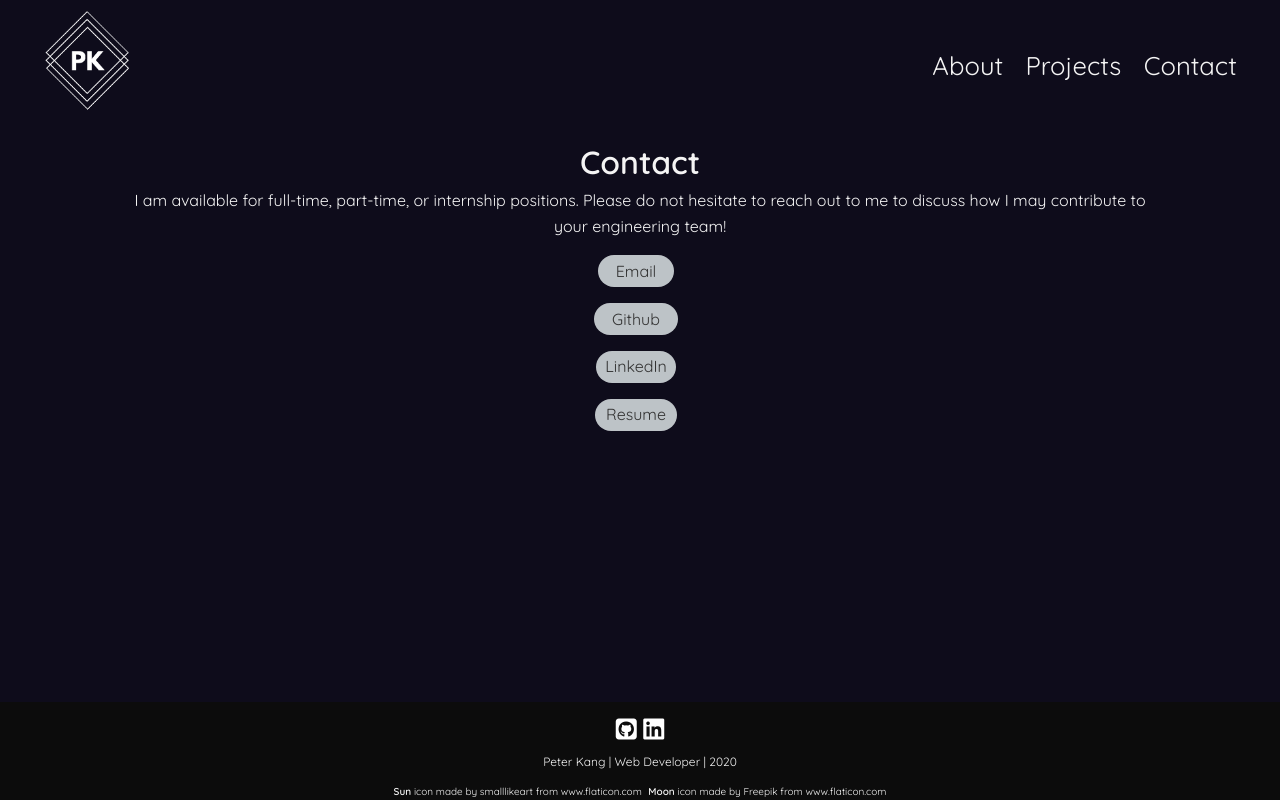
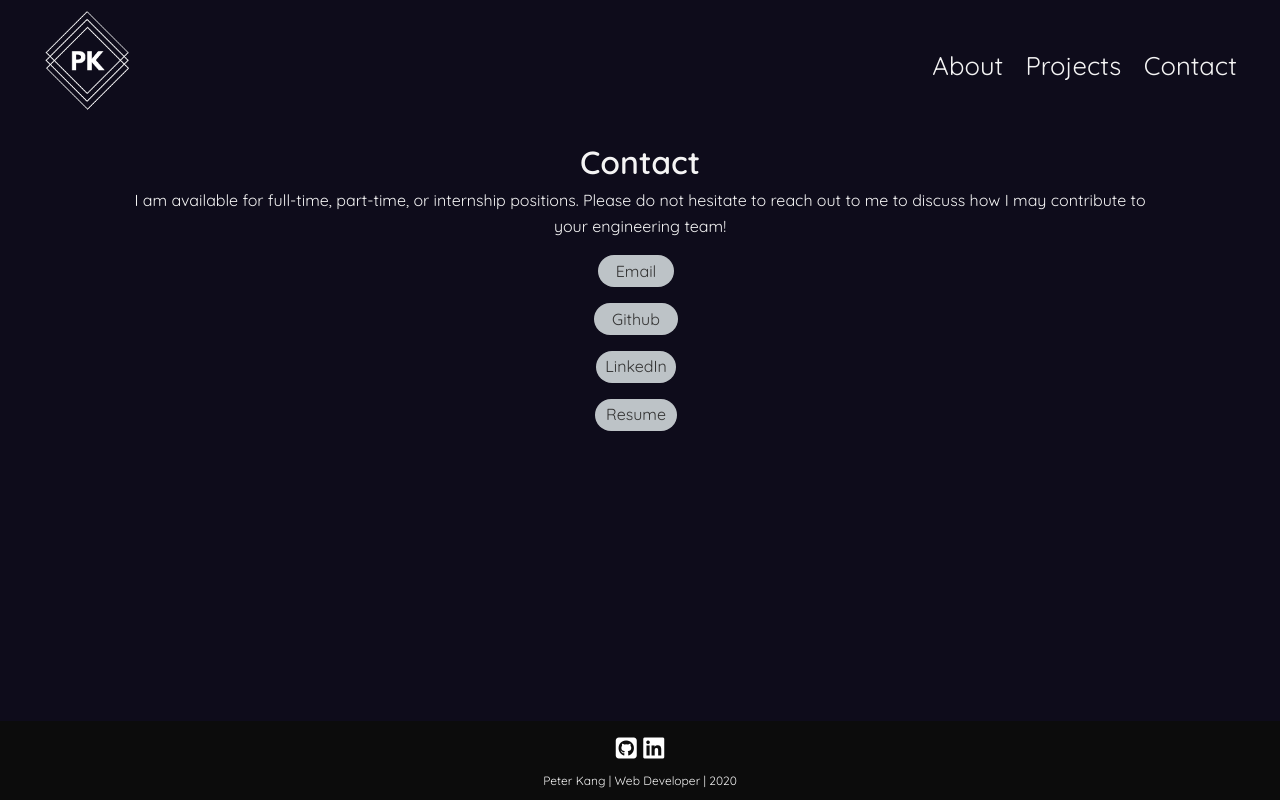
Before and after one commit to pswk1/pk-portfolio, a React (Create React App) app: page /contact in a window 1280 px wide. Built offline with nearby package versions, Linux system fonts and the light colour scheme; the HTML template or start-up script is replaced by a standard one.

Commit message:
temp theme fix

```diff
--- a/src/components/layout/Footer.js
+++ b/src/components/layout/Footer.js
@@ -41,7 +41,7 @@ const Footer = () => {
       <p>
         Peter Kang | Web Developer | <span id='year'>{setYear()}</span>
       </p>
-      <small>
+      {/* <small>
         <b>Sun</b> icon made by{' '}
         <a href='https://www.flaticon.com/authors/smalllikeart'>smalllikeart</a>{' '}
         from <a href='https://www.flaticon.com'>www.flaticon.com</a>
@@ -51,7 +51,7 @@ const Footer = () => {
         <b>Moon</b> icon made by{' '}
         <a href='https://www.freepik.com/home'>Freepik</a> from{' '}
         <a href='https://www.flaticon.com'>www.flaticon.com</a>
-      </small>
+      </small> */}
     </footer>
   );
 };
```
